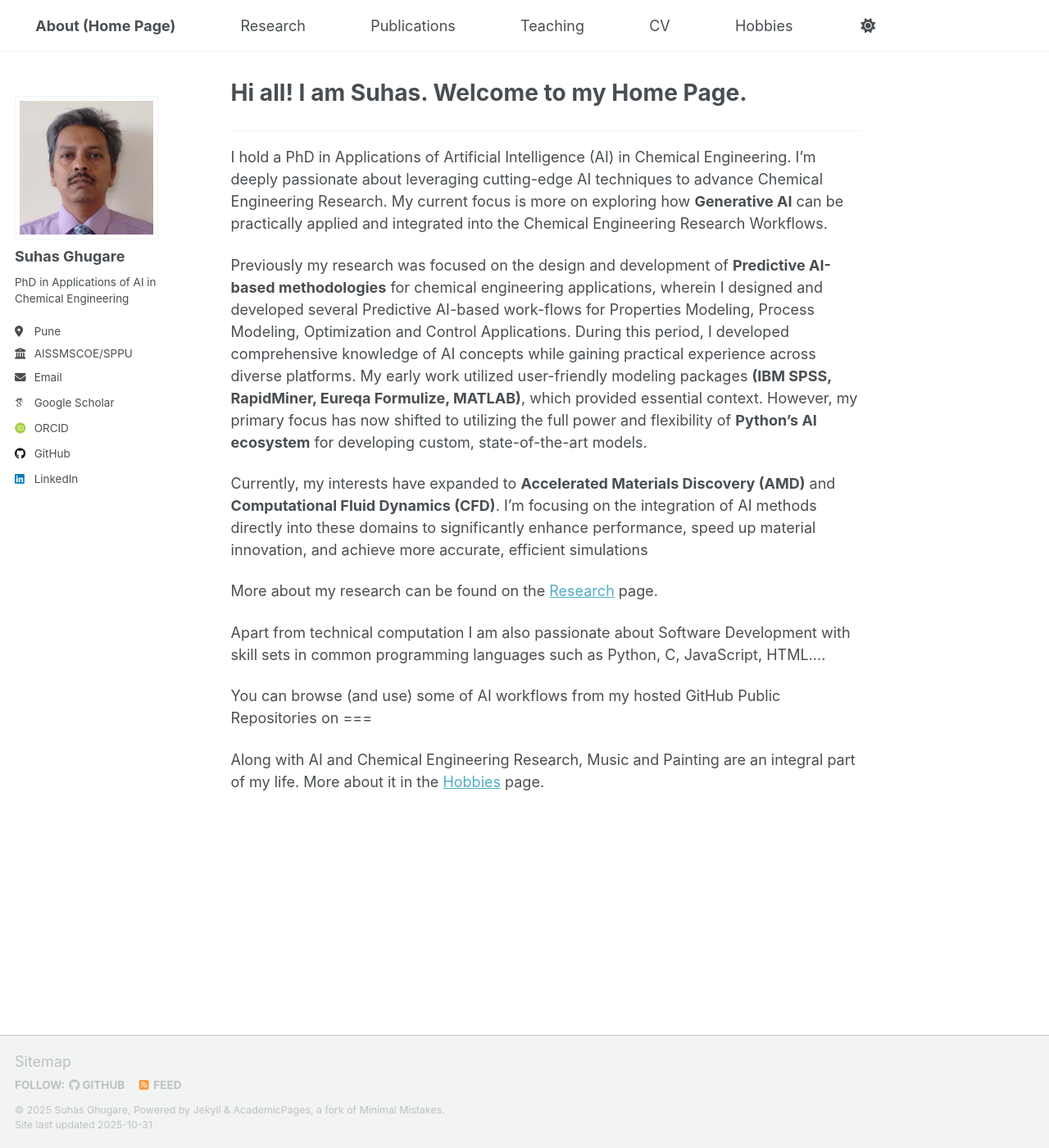
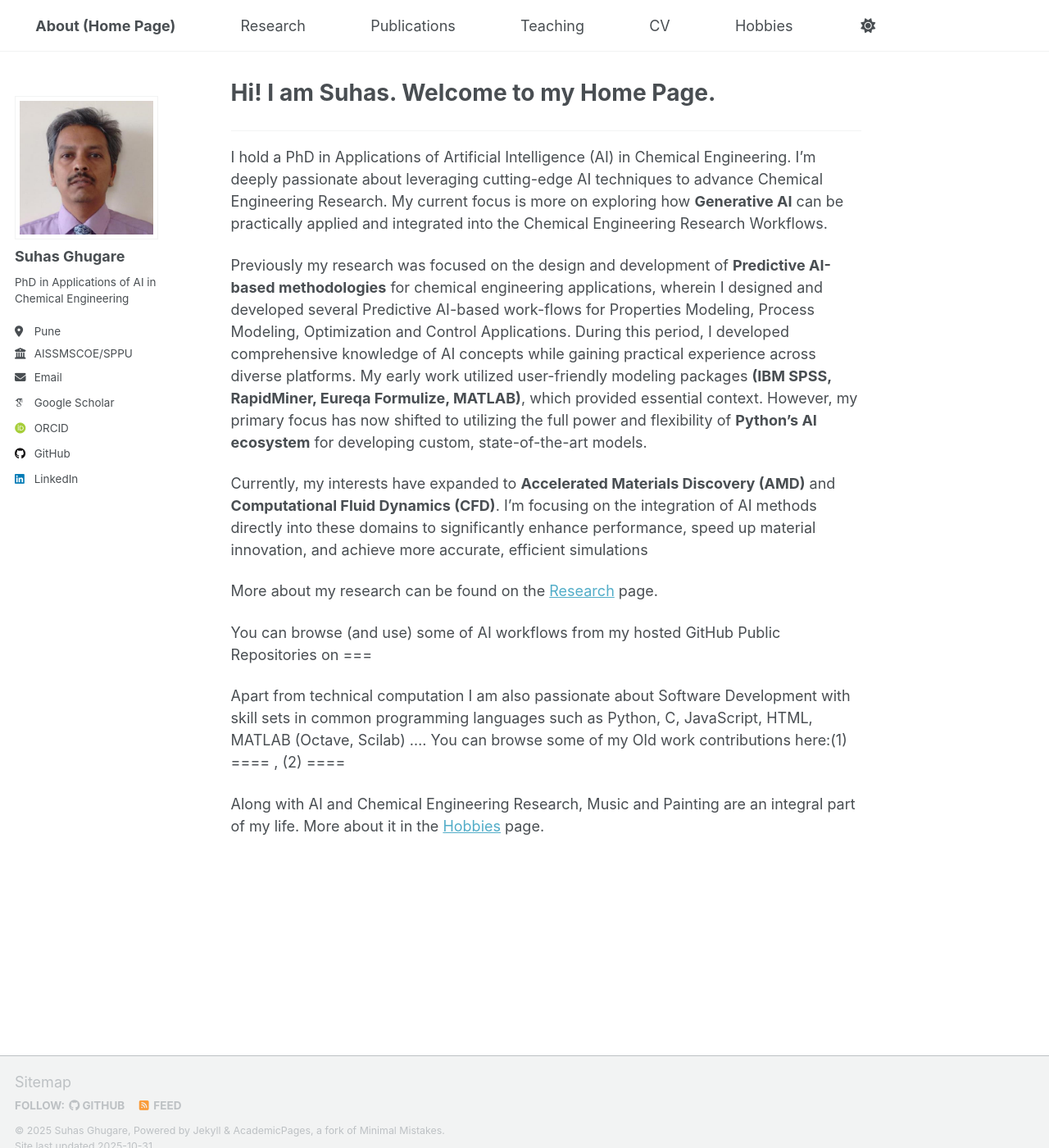
Before and after one commit to suhasghugare/suhasghugare.github.io, a Jekyll site: the page built from _pages/about.md, in a window 1280 px wide and 1400 px high. Shown: the whole window at 82% size. Built offline with Jekyll 4.4.1, drawn with Linux system fonts in a browser that asks for light colours; some web fonts are replaced; a script that is not in the unit is left out.

Commit message:
Update about.md

```diff
--- a/_pages/about.md
+++ b/_pages/about.md
@@ -1,6 +1,6 @@
 ---
 permalink: /
-title: "Hi all! I am Suhas. Welcome to my Home Page."
+title: "Hi! I am Suhas. Welcome to my Home Page."
 author_profile: true
 redirect_from:
   - /about/
@@ -16,8 +16,9 @@ Currently, my interests have expanded to <b>Accelerated Materials Discovery (AMD
 
 More about my research can be found on the [Research](https://suhasghugare.github.io/publications) page.
 
-Apart from technical computation I am also passionate about Software Development with skill sets in common programming languages such as Python, C, JavaScript, HTML….
-
 You can browse (and use) some of AI workflows from my hosted GitHub Public Repositories on ===
 
+Apart from technical computation I am also passionate about Software Development with skill sets in common programming languages such as Python, C, JavaScript, HTML, MATLAB (Octave, Scilab) ….
+You can browse some of my Old work contributions here:(1) ==== , (2) ====
+
 Along with AI and Chemical Engineering Research, Music and Painting are an integral part of my life. More about it in the [Hobbies](https://suhasghugare.github.io/CV) page.
```
